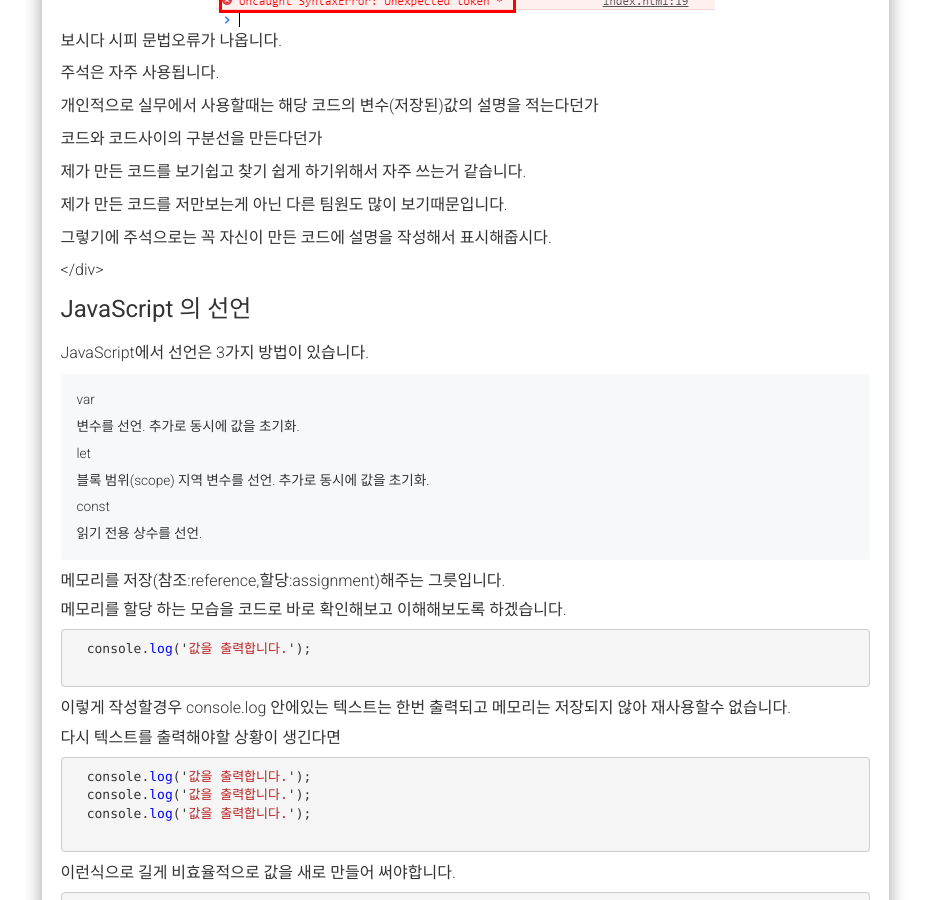
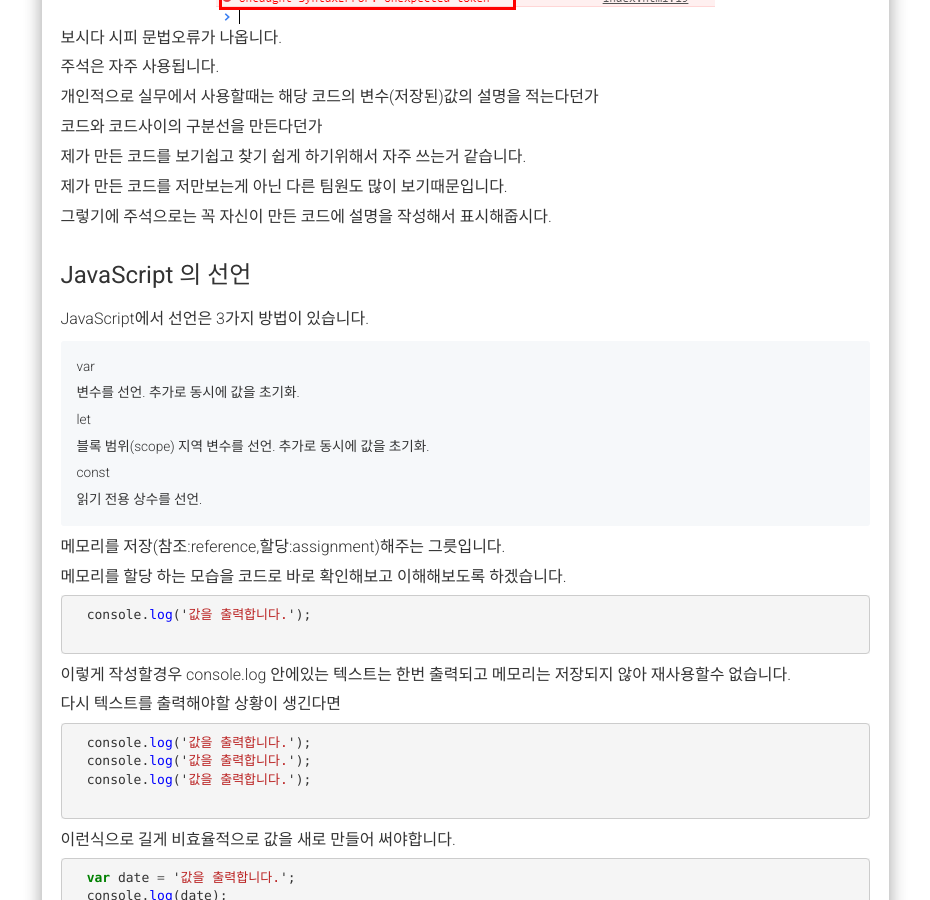
Before and after one commit to alalstjr/promote.github.io, a Jekyll site: the page built from _posts/2018-08-25-JavaScript 기초문법.md, in a window 1280 px wide and 900 px high, scrolled down 2191 px. Shown: the whole window, without its empty margins (321-1251 px from the left). Built offline with Jekyll 4.4.1, drawn with Linux system fonts in a browser that asks for light colours; nearby versions of some CDN libraries; our own code applies the rules of GitHub Pages for plain Markdown files; comment, search, counter and statistics services are not loaded.

Commit message:
Update 2018-08-25-JavaScript 기초문법.md

```diff
--- a/_posts/2018-08-25-JavaScript 기초문법.md
+++ b/_posts/2018-08-25-JavaScript 기초문법.md
@@ -59,7 +59,8 @@
 
   <p>이처럼 JavaScript에서는 대소문자 구분이 매우 중요합니다. 초보가자 많이 실수하는 것중 하나이기에 길게 설명했습니다.</p>
   <p>꼭 머리속에 넣어주세요.</p>
-  </div>
+</div>
+<div class="box">
   <div class="small-title">JavaScript 의 주석</div>
   {% highlight javascript %}
   // 한 줄 주석
```
